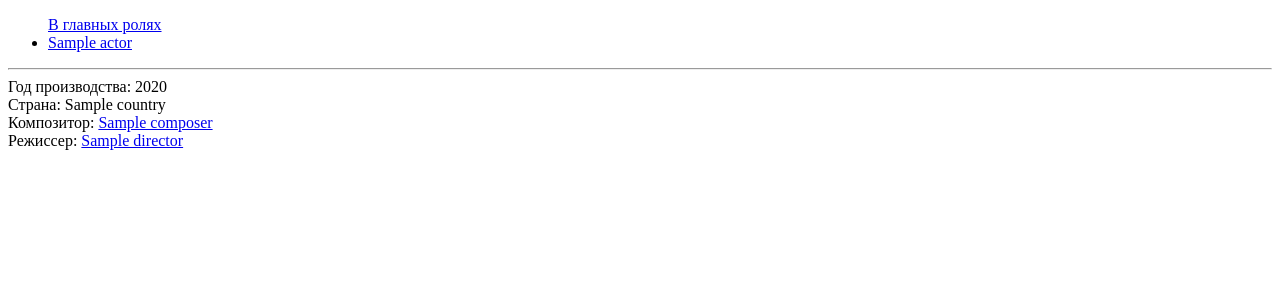
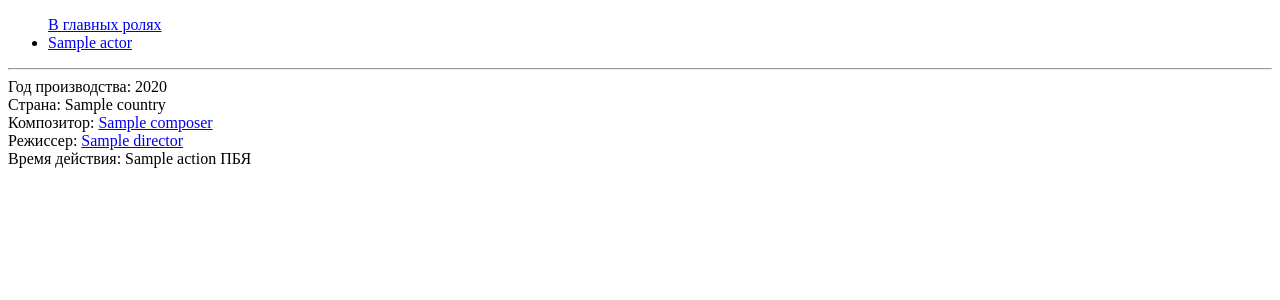
Before and after one commit to Baradys/star_wars, a Django app: template movies/templates/movies/one_movie.html in a window 1280 px wide. Shown: the top 300 px of the page. Run offline with Django 3.2, Linux system fonts and the light colour scheme; the template is opened without the code that fills it: most values are stand-ins (such as "Sample title", 1, 10 or a date in 2020); some libraries are stand-ins or nearby versions.

Commit message:
add action field

```diff
--- a/movies/models.py
+++ b/movies/models.py
@@ -86,6 +86,7 @@ class Movie(models.Model):
     date = models.DateField(blank=True, null=True)
     year = models.IntegerField(blank=True, null=True, validators=[MinValueValidator(1960), MaxValueValidator(2030)])
     slug = models.SlugField(default='', null=False, db_index=True)
+    action = models.IntegerField(blank=True, null=True)
 
     def get_url(self):
         return reverse('movie_detail', args=[self.slug])
--- a/movies/templates/movies/one_movie.html
+++ b/movies/templates/movies/one_movie.html
@@ -16,4 +17,5 @@
 <div>Страна: {% for country in movie.countries.all %} {{country}} {% endfor %}</div>
 <div>Композитор: <a href="{{movie.composer.get_url}}">{{movie.composer}}</a></div>
 <div>Режиссер: <a href="{{movie.director.get_url}}">{{movie.director}}</a></div>
+<div>Время действия: {% if movie.action < 0 %} {{ movie.action|abs }} ДБЯ {% else %} {{ movie.action }} ПБЯ {% endif %}</div>
 {% endblock %}
--- a/movies/views.py
+++ b/movies/views.py
@@ -9,6 +9,7 @@
     template_name = 'movies/all_movies.html'
     model = Movie
     context_object_name = 'movies'
+    queryset = Movie.objects.order_by('name')
 
 
 class MovieDetail(DetailView):
```
Also changed, not shown: other parts of movies/templates/movies/one_movie.html (+1 -0 lines), movies/migrations/0013_movie_time_of_action_alter_movie_name.py (added), movies/migrations/0014_rename_time_of_action_movie_action_time.py (added), movies/migrations/0015_rename_action_time_movie_action_movie_yearseeess.py (added), movies/migrations/0016_remove_movie_yearseeess.py (added).
